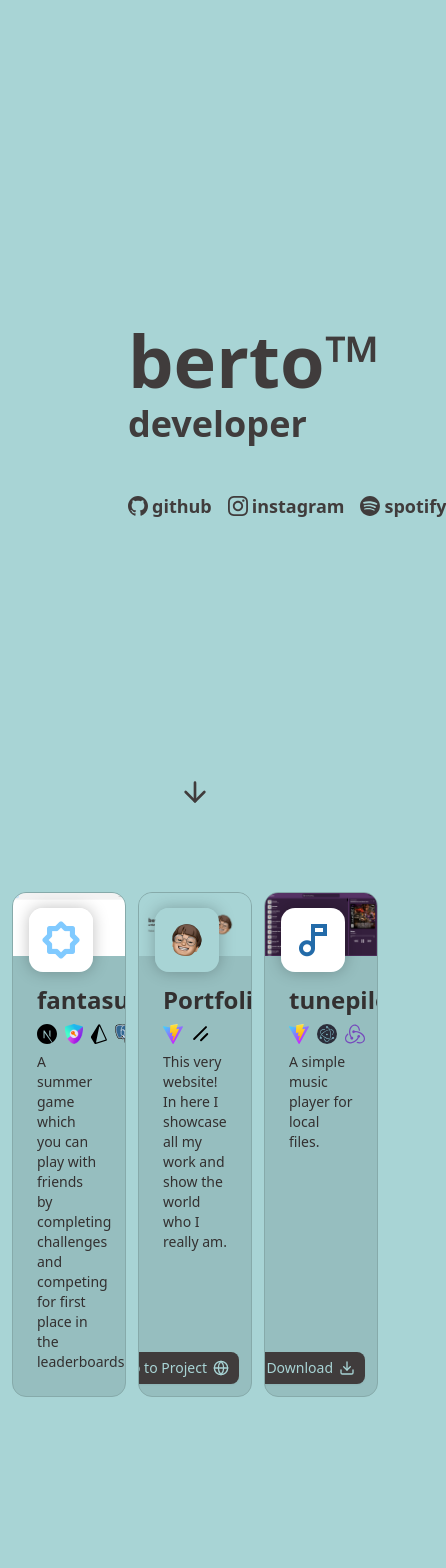
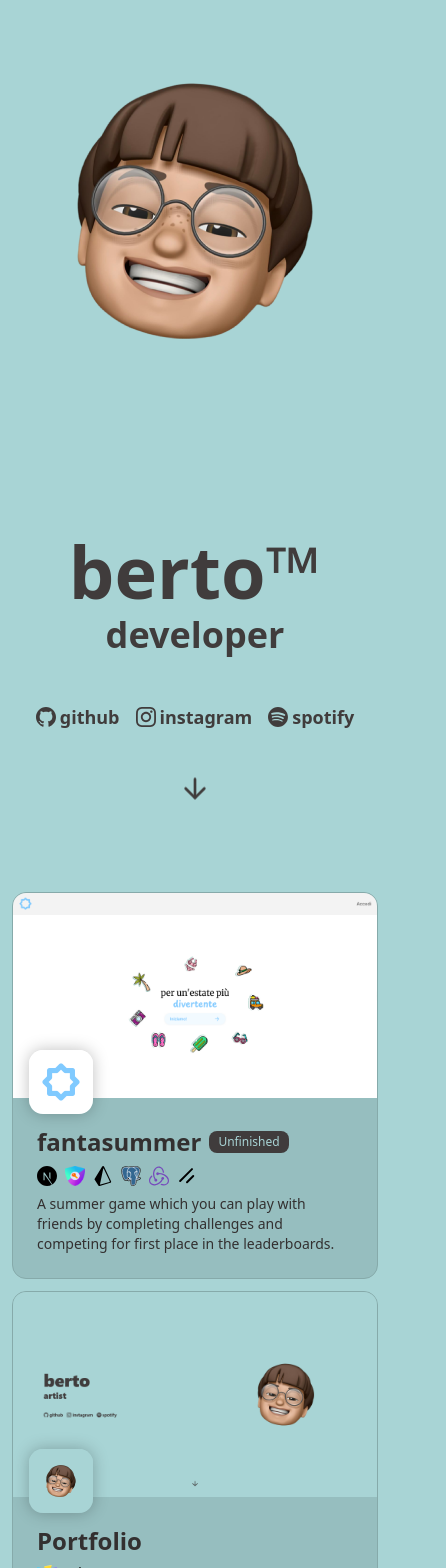
Before and after one commit to 00-berto/portfolio, a React (Vite) app: page / in a window 390 px wide. Shown: the top 1568 px of the page, 446 px wide, since content can reach past the window. Before the commit the page ends 1409 px from the top, so only its background shows below. Built offline with nearby package versions, Linux system fonts and the light colour scheme.

Commit message:
added mobile compatibility

```diff
--- a/src/App.tsx
+++ b/src/App.tsx
@@ -9,19 +9,16 @@ import AnimatedImage from "@/components/AnimatedImage.tsx";
 
 export default function App() {
   return (
-    <>
     <div
       className={
         "flex flex-col min-h-screen items-center justify-center bg-background selection:bg-accent-foreground selection:text-background"
       }
     >
-        <div className="h-screen w-full flex flex-row p-0 gap-0 relative">
-          <div className="w-full h-full flex items-center justify-start p-32">
-            <div className="clickable flex flex-col gap-12 items-start text-left">
-              <div className="flex flex-col gap-2 items-start text-left">
-                <div className="text-7xl text-foreground font-black">
-                  berto™
-                </div>
+      <div className="h-screen w-full flex sm:flex-row flex-col-reverse p-0 gap-0 relative transition-all">
+        <div className="w-full h-full flex items-center sm:justify-start justify-center sm:p-32">
+          <div className="clickable flex flex-col gap-12 sm:items-start items-center sm:text-left text-center">
+            <div className="flex flex-col gap-2 sm:items-start items-center sm:text-left text-center">
+              <div className="text-7xl text-foreground font-black">berto™</div>
               <AnimatedSubtitle />
             </div>
             <div className="flex flex-row gap-4">
@@ -68,14 +65,11 @@ export default function App() {
         </div>
 
         <div className="absolute left-0 right-0 bottom-8 items-center justify-center flex">
-            <ArrowDownIcon
-              className={"size-8 text-foreground animate-bounce"}
-            />
+          <ArrowDownIcon className={"size-8 text-foreground animate-bounce"} />
         </div>
       </div>
       <Projects />
       <Footer />
     </div>
-    </>
   );
 }
--- a/src/components/Footer.tsx
+++ b/src/components/Footer.tsx
@@ -6,7 +6,7 @@ import PortfolioIcon from "@/components/icons/PortfolioIcon.tsx";
 
 export default function Footer() {
   return (
-    <div className="w-full sm:flex hidden flex-col backdrop-blur-xl">
+    <div className="w-full flex flex-col backdrop-blur-xl">
       <div className="bg-accent/50 px-4 py-6 flex flex-row items-center justify-between border-t border-black/20 dark:border-white/20">
         <div className="flex flex-row gap-3 items-center">
           {/*<img*/}
@@ -63,9 +63,9 @@ export default function Footer() {
           <Quotes quotes={friendQuotes} />
         </div>
         <div className="flex flex-col gap-3">
-          <div className="uppercase">
+          <div className="">
             {/*©*/}
-            2025 NAUPLIA. tutti i diritti riservati.
+            2025 berto. all rights reserved.
           </div>
           {/*<div className="flex flex-row gap-5 items-center sm:text-sm text-xs">*/}
           {/*  <button*/}
--- a/src/components/Projects.tsx
+++ b/src/components/Projects.tsx
@@ -65,7 +65,7 @@ export default function Projects() {
   ];
 
   return (
-    <div className="flex-row gap-3 justify-start w-full pt-12 p-3 grid-cols-3 grid">
+    <div className="gap-3 justify-start w-full pt-12 p-3 md:grid-cols-2 lg:grid-cols-3 grid-cols-1 grid">
       {projects.map((project, index) => (
         <ProjectOverview key={index} project={project} />
       ))}
--- a/src/components/Quotes.tsx
+++ b/src/components/Quotes.tsx
@@ -24,8 +24,7 @@ export const friendQuotes: Quote[] = [
   },
   {
     content: "come cazzo hai fatto berto è bellissima quest'app",
-    englishTranslation:
-      "berto how the fuck did you do that this app is awesome",
+    englishTranslation: "berto how the fuck did you do it this app is awesome",
     author: "diego",
   },
   { content: "BRAVO BERTO ❤️❤️♾️♾️♾️♾️", author: "carlotta f." },
```
Lines whose indentation alone changed are shown as unchanged.
